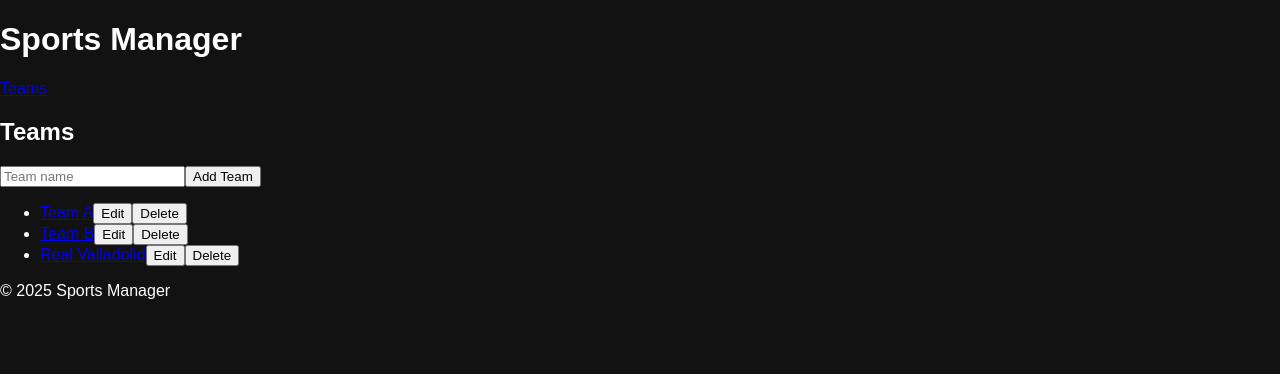
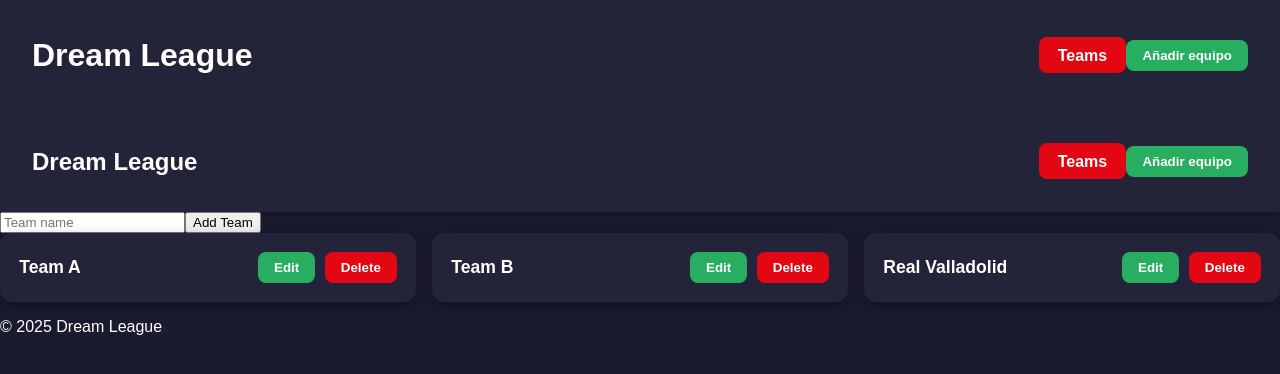
Before and after one commit to gonza-feri/Sports-ui, a React (Vite) app: page / in a window 1280 px wide. Shown: the top 374 px of the page. Built offline with nearby package versions, Linux system fonts and the light colour scheme; data requests are answered from the project's data file.

Commit message:
Updating app

```diff
--- a/src/App.css
+++ b/src/App.css
@@ -1,12 +1,109 @@
 .app-header {
-  display: flex;
-  align-items: center;
-  gap: 1rem;
   background: var(--color-card);
   padding: 1rem 2rem;
+  display: flex;
+  justify-content: space-between;
+  align-items: center;
+  box-shadow: 0 2px 6px rgba(0,0,0,0.4);
 }
 
 .logo {
   width: 40px;
   height: 40px;
 }
+
+/* Grid de tarjetas */
+.team-list {
+  list-style: none;
+  margin: 0;
+  padding: 0;
+  display: grid;
+  grid-template-columns: repeat(3, 1fr); /* 3 columnas en escritorio */
+  gap: 1rem;
+}
+
+/* Tarjeta */
+.team-card {
+  background: var(--color-card, #1E1E2F);
+  border-radius: 12px;
+  box-shadow: 0 4px 12px rgba(0,0,0,0.35);
+  padding: 1.2rem;
+  transition: transform 0.2s ease, box-shadow 0.2s ease;
+}
+
+.team-card:hover {
+  transform: translateY(-4px);
+  box-shadow: 0 8px 20px rgba(0,0,0,0.45);
+}
+
+/* Contenido interno: nombre a la izquierda, acciones a la derecha */
+.card-content {
+  display: flex;
+  justify-content: space-between;
+  align-items: center;
+}
+
+/* Enlace y nombre del equipo */
+.team-link {
+  text-decoration: none;
+}
+
+.team-name {
+  color: var(--color-text, #FFFFFF);
+  font-size: 1.1rem;
+  font-weight: 700;
+}
+
+/* Botonera */
+.actions {
+  display: flex;
+  gap: 0.6rem;
+}
+
+/* Botones */
+.btn {
+  border: none;
+  padding: 0.5rem 1rem;
+  border-radius: 8px;
+  font-weight: 600;
+  cursor: pointer;
+}
+
+.btn--secondary {
+  background: var(--color-success, #27AE60);
+  color: #fff;
+}
+
+.btn--secondary:hover {
+  background: #2ecc71;
+}
+
+.btn--danger {
+  background: var(--color-primary, #E30613);
+  color: #fff;
+}
+
+.btn--danger:hover {
+  background: var(--color-primary-hover, #FF1A2A);
+}
+
+.nav-btn {
+  background: var(--color-primary);
+  color: #fff;
+  padding: 0.6rem 1.2rem;
+  border-radius: 8px;
+  font-weight: 700;
+  text-decoration: none;
+  transition: background 0.2s ease;
+}
+.nav-btn:hover {
+  background: var(--color-primary-hover);
+}
+
+
+/* Responsive: una columna en móvil */
+@media (max-width: 768px) {
+  .team-list {
+    grid-template-columns: 1fr;
+  }
+}
--- a/src/components/Footer.tsx
+++ b/src/components/Footer.tsx
@@ -1,7 +1,7 @@
 export default function Footer() {
   return (
     <footer className="footer">
-      <p>© 2025 Sports Manager</p>
+      <p>© 2025 Dream League</p>
     </footer>
   );
 }
--- a/src/components/Menu.tsx
+++ b/src/components/Menu.tsx
@@ -1,12 +1,17 @@
 import { Link } from "react-router-dom";
 
-export default function Menu() {
+export default function Menu({ onToggleForm }: { onToggleForm: () => void }) {
   return (
-    <header className="menu">
-      <h1>Sports Manager</h1>
-      <nav>
-        <Link to="/">Teams</Link>
-      </nav>
+    <header className="app-header">
+      <h1>Dream League</h1>
+      <div className="header-actions">
+        <Link to="/teams" className="nav-btn">
+          Teams
+        </Link>
+        <button className="btn btn--secondary" onClick={onToggleForm}>
+          Añadir equipo
+        </button>
+      </div>
     </header>
   );
 }
--- a/src/index.css
+++ b/src/index.css
@@ -1,6 +1,6 @@
 :root {
-  --color-bg: #121212;
-  --color-card: #1E1E2F;
+  --color-bg: #1B1B2F;
+  --color-card: #23233A;
   --color-text: #FFFFFF;
   --color-text-secondary: #B0B0B0;
   --color-primary: #E30613;
@@ -15,3 +15,99 @@
   background: var(--color-bg);
   color: var(--color-text);
 }
+
+/* Grid de tarjetas */
+.team-list {
+  list-style: none;
+  margin: 0;
+  padding: 0;
+  display: grid;
+  grid-template-columns: repeat(3, 1fr); /* 3 columnas en escritorio */
+  gap: 1rem;
+}
+
+/* Tarjeta */
+.team-card {
+  background: var(--color-card, #1E1E2F);
+  border-radius: 12px;
+  box-shadow: 0 4px 12px rgba(0,0,0,0.35);
+  padding: 1.2rem;
+  transition: transform 0.2s ease, box-shadow 0.2s ease;
+}
+
+.team-card:hover {
+  transform: translateY(-4px);
+  box-shadow: 0 8px 20px rgba(0,0,0,0.45);
+}
+
+/* Contenido interno: nombre a la izquierda, acciones a la derecha */
+.card-content {
+  display: flex;
+  justify-content: space-between;
+  align-items: center;
+}
+
+/* Enlace y nombre del equipo */
+.team-link {
+  text-decoration: none;
+}
+
+.team-name {
+  color: var(--color-text, #FFFFFF);
+  font-size: 1.1rem;
+  font-weight: 700;
+}
+
+/* Botonera */
+.actions {
+  display: flex;
+  gap: 0.6rem;
+}
+
+/* Botones */
+.btn {
+  border: none;
+  padding: 0.5rem 1rem;
+  border-radius: 8px;
+  font-weight: 600;
+  cursor: pointer;
+}
+
+.btn--secondary {
+  background: var(--color-success, #27AE60);
+  color: #fff;
+}
+
+.btn--secondary:hover {
+  background: #2ecc71;
+}
+
+.btn--danger {
+  background: var(--color-primary, #E30613);
+  color: #fff;
+}
+
+.btn--danger:hover {
+  background: var(--color-primary-hover, #FF1A2A);
+}
+
+.nav-btn {
+  background: var(--color-primary);
+  color: #fff;
+  padding: 0.6rem 1.2rem;
+  border-radius: 8px;
+  font-weight: 700;
+  text-decoration: none;
+  transition: background 0.2s ease;
+}
+.nav-btn:hover {
+  background: var(--color-primary-hover);
+}
+
+
+/* Responsive: una columna en móvil */
+@media (max-width: 768px) {
+  .team-list {
+    grid-template-columns: 1fr;
+  }
+}
--- a/src/pages/TeamList.tsx
+++ b/src/pages/TeamList.tsx
@@ -4,11 +4,13 @@
 import type { Team, Player } from "../types/types";
 import AddTeamForm from "../components/AddTeamForm";
 import EditTeamForm from "../components/EditTeamForm";
+import Menu from "../components/Menu";
 
 export default function TeamList() {
   const [teams, setTeams] = useState<Team[]>([]);
   const [players, setPlayers] = useState<Player[]>([]);
   const [editingTeam, setEditingTeam] = useState<Team | null>(null);
+  const [showForm, setShowForm] = useState(false);
 
   useEffect(() => {
     api.get("/teams").then(res => setTeams(res.data));
@@ -17,14 +19,26 @@
 
   return (
   <section>
-      <h2>Teams</h2>
+    <Menu onToggleForm={() => setShowForm(!showForm)} />
+
+    {showForm && (
+      <div className="card form-card">
+        <AddTeamForm
+          onTeamAdded={(newTeam) => {
+            setTeams([...teams, newTeam]);
+            setShowForm(false); // opcional: cerrar tras añadir
+          }}
+        />
+      </div>
+    )}
 
       <AddTeamForm onTeamAdded={(newTeam) => setTeams([...teams, newTeam])} />
 
-      <ul>
+      <ul className="team-list">
         {teams.map(team => (
-          <li key={team.id}>
+          <li key={team.id} className="team-card">
             {editingTeam?.id === team.id ? (
+              <div className="card-content">
                 <EditTeamForm
                   team={team}
                   onTeamUpdated={(updated) => {
@@ -33,25 +47,32 @@
                   }}
                   onCancel={() => setEditingTeam(null)}
                 />
+              </div>
             ) : (
-              <>
-                <Link to={`/teams/${team.id}`}>{team.name}</Link>
-                <button onClick={() => setEditingTeam(team)}>Edit</button>
+              <div className="card-content">
+                <Link to={`/teams/${team.id}`} className="team-link">
+                  <span className="team-name">{team.name}</span>
+                </Link>
+
+                <div className="actions">
                   <button
+                    className="btn btn--secondary"
+                    onClick={() => setEditingTeam(team)}
+                  >
+                    Edit
+                  </button>
+
+                  <button
+                    className="btn btn--danger"
                     onClick={async () => {
                       if (window.confirm("Are you sure you want to delete this team?")) {
                         try {
-                        // 1. Delete players of this team
                           await Promise.all(
                             players
                               .filter(p => p.teamId === team.id)
                               .map(p => api.delete(`/players/${p.id}`))
                           );
-
-                        // 2. Delete the team
                           await api.delete(`/teams/${team.id}`);
-
-                        // 3. Update state
                           setTeams(teams.filter(t => t.id !== team.id));
                           setPlayers(players.filter(p => p.teamId !== team.id));
                         } catch (error) {
@@ -62,7 +83,8 @@
                   >
                     Delete
                   </button>
-              </>
+                </div>
+              </div>
             )}
           </li>
         ))}
```
Lines whose indentation alone changed are shown as unchanged.
